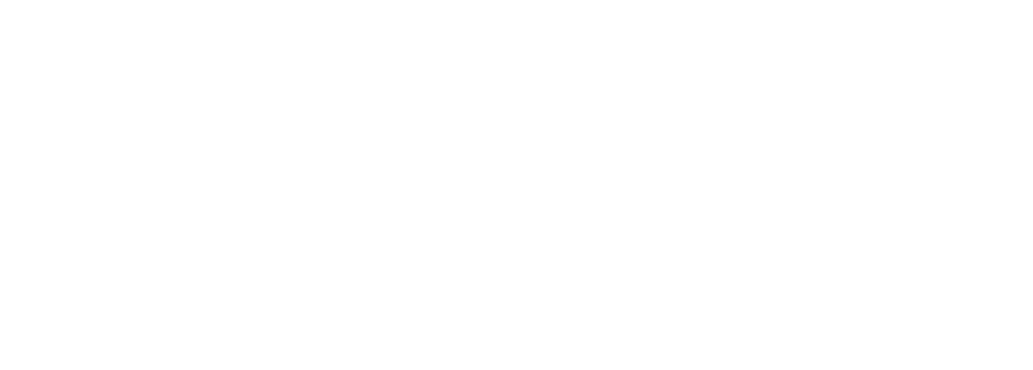
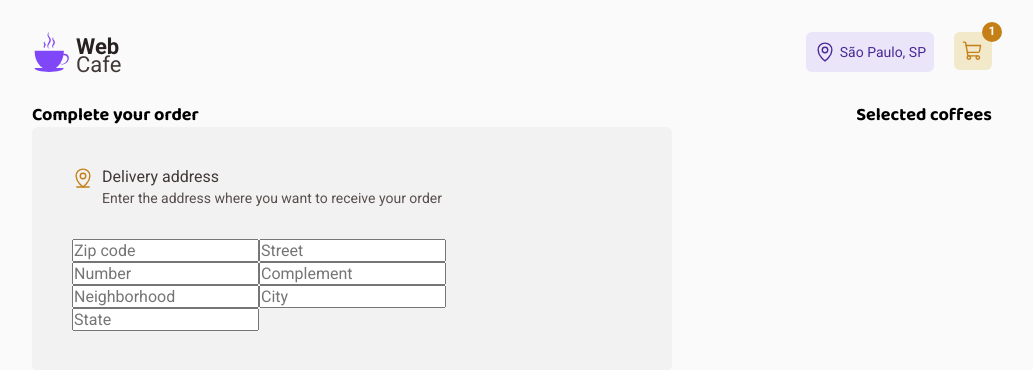
Before and after one commit to rauleffting/web-cafe, a React (Vite) app: page /checkout in a window 1280 px wide. Before the commit this address had no page. Shown: the top 370 px of the page, without its empty margins (128-1161 px from the left). Built offline with nearby package versions, Linux system fonts and the light colour scheme; the HTML template or start-up script is replaced by a standard one.

Commit message:
add checkout page - still incomplete

```diff
--- a/src/Router.tsx
+++ b/src/Router.tsx
@@ -1,5 +1,6 @@
 import { Routes, Route } from 'react-router-dom'
 import { DefaultLayout } from './layouts/DefaultLayout'
+import { Checkout } from './pages/Checkout'
 import { Home } from './pages/Home'
 
 export function Router() {
@@ -7,6 +8,7 @@
     <Routes>
       <Route path="/" element={<DefaultLayout />}>
         <Route path="/" element={<Home />} />
+        <Route path="/checkout" element={<Checkout />} />
       </Route>
     </Routes>
   )
--- a/src/components/Header/index.tsx
+++ b/src/components/Header/index.tsx
@@ -1,27 +1,30 @@
-import { HeaderContainer, Logo, LocationAndCart } from './styles'
+import { HeaderContainer, LocationAndCart } from './styles'
 import logo from '../../assets/web-cafe-logo.svg'
 import { MapPin, ShoppingCart } from 'phosphor-react'
+import { NavLink } from 'react-router-dom'
 
 export function Header() {
   return (
     <HeaderContainer>
-      <Logo>
+      <NavLink to="/" title="home" className="logo">
         <img src={logo} alt="cup" />
         <div>
           <p>Web</p>
           <span>Cafe</span>
         </div>
-      </Logo>
+      </NavLink>
 
       <LocationAndCart>
         <div className="location">
           <MapPin size={22} />
           <span>São Paulo, SP</span>
         </div>
-        <button className="cart">
-          <ShoppingCart size={22} />
-          <span>1</span>
-        </button>
+        <NavLink to="/checkout" title="checkout">
+          <button className="cart">
+            <ShoppingCart size={22} />
+            <span>1</span>
+          </button>
+        </NavLink>
       </LocationAndCart>
     </HeaderContainer>
   )
--- a/src/components/Header/styles.ts
+++ b/src/components/Header/styles.ts
@@ -4,20 +4,20 @@
   display: flex;
   justify-content: space-between;
   margin-bottom: 2rem;
-`
 
-export const Logo = styled.div`
+  .logo {
     display: flex;
     height: 2.5rem;
     gap: 0.25rem;
     cursor: pointer;
+    text-decoration: none;
 
     img {
       height: 2.5rem;
       width: 2.5rem;
     }
 
-  > div {
+    div {
       display: flex;
       flex-direction: column;
       align-items: Left;
@@ -34,6 +34,7 @@
       color: ${(props) => props.theme['gray-800']};
       font-size: 1.375rem;
       line-height: 50%;
+    }
   }
 `
 
--- /dev/null
+++ b/src/pages/Checkout/index.tsx
@@ -0,0 +1,43 @@
+import {
+  CheckoutForm,
+  CompleteYourOrderContainer,
+  DeliveryContainer,
+  SelectedCoffeesContainer,
+} from './styles'
+
+import { MapPinLine } from 'phosphor-react'
+
+export function Checkout() {
+  return (
+    <CheckoutForm>
+      <CompleteYourOrderContainer>
+        <h3>Complete your order</h3>
+        <DeliveryContainer>
+          <div className="delivery-container-header-wrapper">
+            <MapPinLine size={22} />
+            <div>
+              <p>Delivery address</p>
+              <span>
+                Enter the address where you want to receive your order
+              </span>
+            </div>
+          </div>
+
+          <div className="input-wrapper">
+            <input type="text" placeholder="Zip code" />
+            <input type="text" placeholder="Street" />
+            <input type="text" placeholder="Number" />
+            <input type="text" placeholder="Complement" />
+            <input type="text" placeholder="Neighborhood" />
+            <input type="text" placeholder="City" />
+            <input type="text" placeholder="State" />
+          </div>
+        </DeliveryContainer>
+      </CompleteYourOrderContainer>
+
+      <SelectedCoffeesContainer>
+        <h3>Selected coffees</h3>
+      </SelectedCoffeesContainer>
+    </CheckoutForm>
+  )
+}
--- /dev/null
+++ b/src/pages/Checkout/styles.ts
@@ -0,0 +1,61 @@
+import styled from 'styled-components'
+
+export const CheckoutForm = styled.form`
+  display: flex;
+  justify-content: space-between;
+  align-items: left;
+  gap: 2rem;
+
+  h3 {
+    font-family: 'Baloo 2';
+    font-style: normal;
+    font-weight: 700;
+    font-size: 18px;
+    line-height: 130%;
+  }
+`
+
+export const CompleteYourOrderContainer = styled.div`
+  max-width: 40rem;
+`
+
+export const DeliveryContainer = styled.div`
+  display: flex;
+  flex-direction: column;
+  padding: 2.5rem;
+  border-radius: 6px;
+  margin-bottom: 0.75rem;
+
+  background-color: ${(props) => props.theme['gray-200']};
+
+  .delivery-container-header-wrapper {
+    display: flex;
+    gap: 0.5rem;
+    margin-bottom: 2rem;
+
+    svg {
+      color: ${(props) => props.theme['yellow-700']};
+    }
+
+    p {
+      font-style: normal;
+      font-weight: 400;
+      line-height: 130%;
+
+      color: ${(props) => props.theme['gray-800']};
+    }
+
+    span {
+      font-weight: 400;
+      font-size: 0.875rem;
+      line-height: 130%;
+
+      color: ${(props) => props.theme['gray-700']};
+    }
+  }
+`
+export const BaseInput = styled.input``
+
+export const SelectedCoffeesContainer = styled.div`
+  max-width: 28rem;
+`
```
Lines whose indentation alone changed are shown as unchanged.
